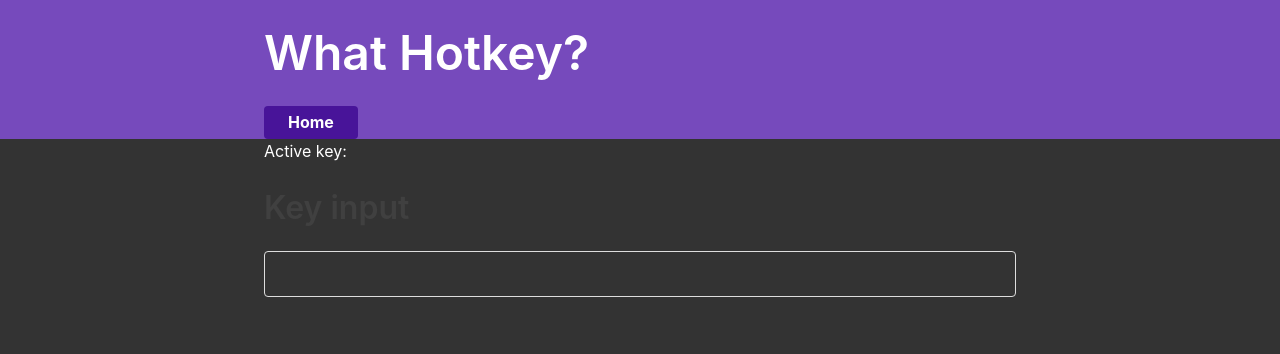
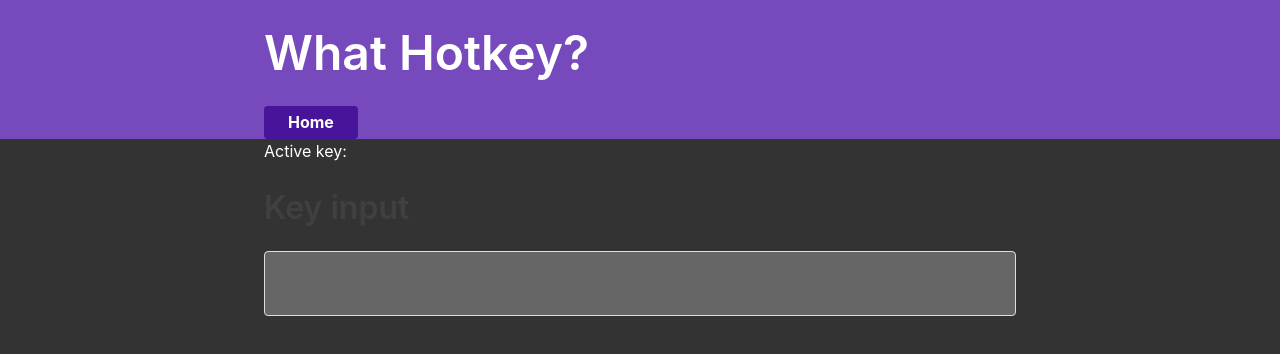
Before and after one commit to FarrenRE/whathotkey, a React (Create React App) app: page / in a window 1280 px wide. Shown: the top 354 px of the page. Built offline with nearby package versions, Linux system fonts and the light colour scheme; what miragejs, txtgen would draw is missing.

Commit message:
input style changes to accommodate new dark bg

```diff
--- a/src/features/keys/KeyInput.module.scss
+++ b/src/features/keys/KeyInput.module.scss
@@ -1,3 +1,6 @@
 .input {
+  background: #666666;
+  color: white;
+  font-size: 2rem;
   font-weight: bold;
 }
```
